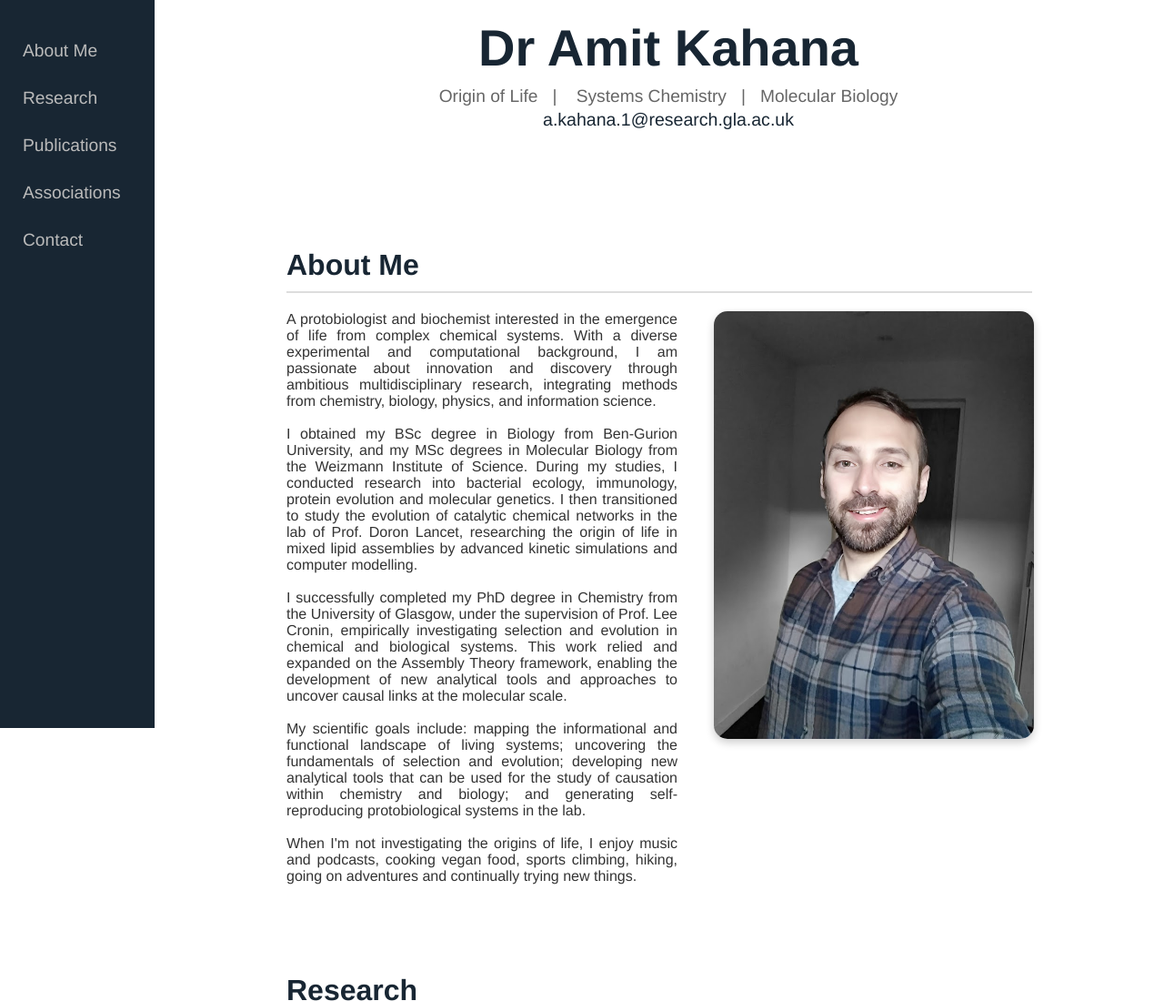
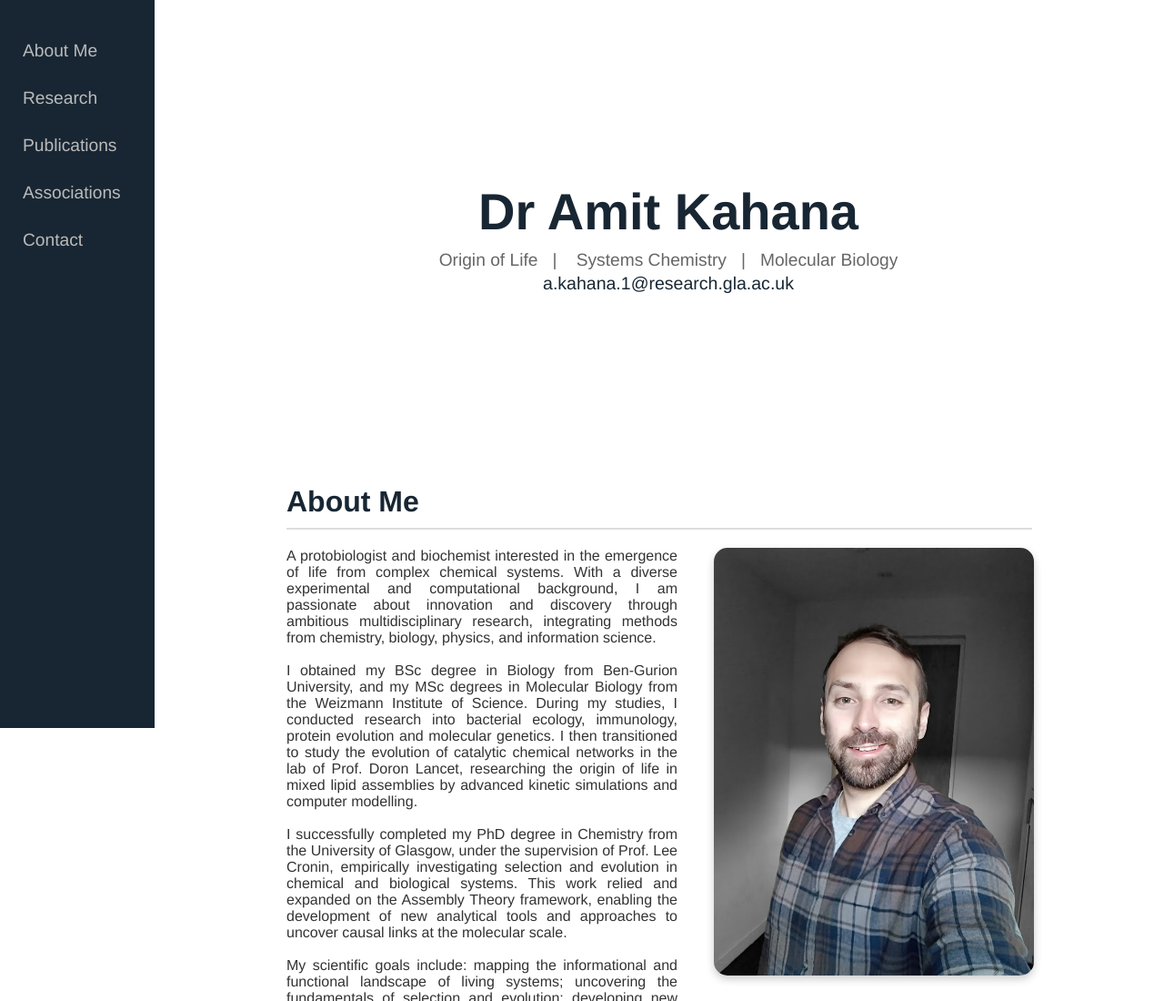
Before and after one commit to AmitKahanaSci/web, a plain HTML site: page index.html in a window 1280 px wide. Shown: the top 1100 px of the page at 91% size. Drawn offline with Linux system fonts and the light colour scheme.

Commit message:
Update style.css

```diff
--- a/style.css
+++ b/style.css
@@ -684,9 +684,3 @@ border-top: none;
       max-width: 200px;
     }
   }
-
-  /* Reduce space below the header */
-  .title-card {
-    padding-top: 20px; /* Reduce padding at the top */
-    padding-bottom: 20px; /* Reduce padding at the bottom */
-  }
```
